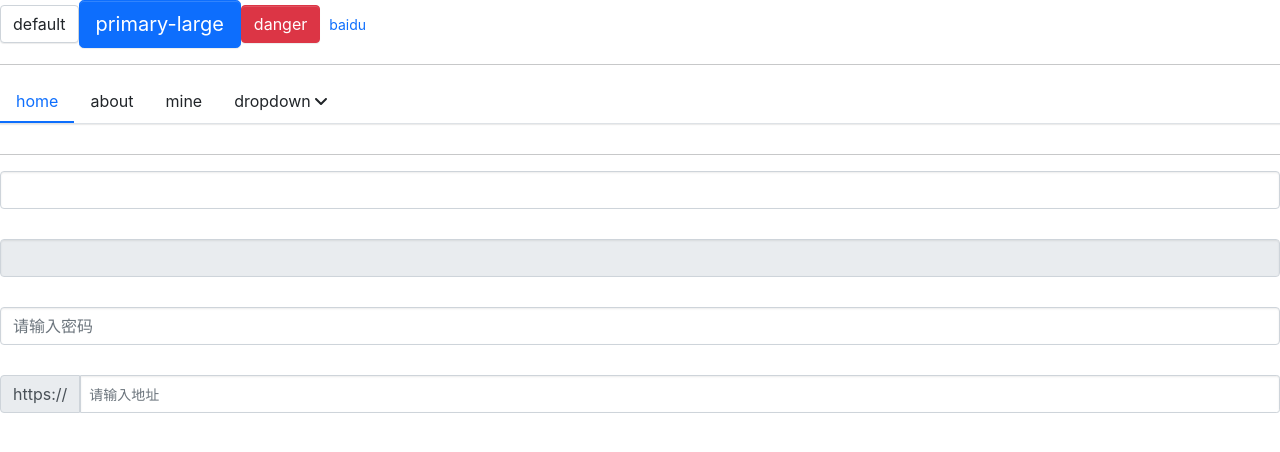
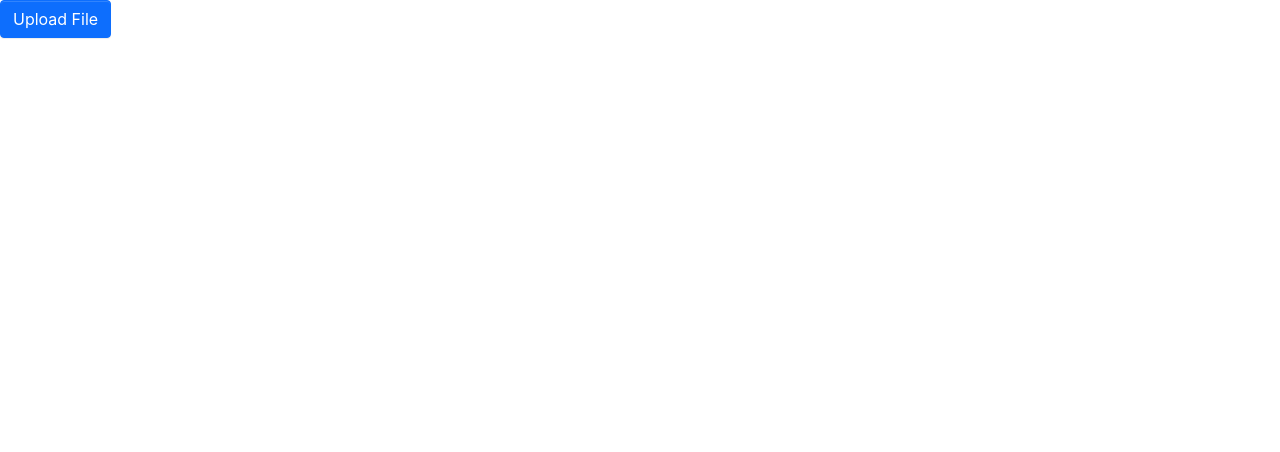
Before and after one commit to wsq520/mini-react-antd, a React (Create React App) app: page / in a window 1280 px wide. Shown: the top 452 px of the page. Built offline with nearby package versions, Linux system fonts and the light colour scheme.

Commit message:
实现简单的upload组件及测试

```diff
--- a/package.json
+++ b/package.json
@@ -14,6 +14,7 @@
     "@types/node": "^16.18.68",
     "@types/react": "^18.2.42",
     "@types/react-dom": "^18.2.17",
+    "axios": "^1.5.0",
     "classnames": "^2.3.2",
     "node-sass": "^7.0.3",
     "react": "^18.2.0",
--- a/src/App.tsx
+++ b/src/App.tsx
@@ -3,13 +3,28 @@ import Button from "./components/Button/button";
 import Menu from "./components/Menu/menu";
 import MenuItem from "./components/Menu/menuItem";
 import SubMenu from "./components/Menu/subMenu";
-import Icon from "./components/Icon/icon";
+// import Icon from "./components/Icon/icon";
 import Input from "./components/Input";
+import { Upload } from "./components/Upload/upload";
 
 function App() {
+  const onSuccess = (data: any, file: File) => {
+    console.log("onSuceess:", data, file);
+  };
+  const onError = (data: any, file: File) => {
+    console.log("onError:", data, file);
+  };
+  const checkFileSize = (file: File) => {
+    if (Math.round(file.size / 1024) > 50) {
+      alert("file too big");
+      return false;
+    }
+    return true;
+  };
+
   return (
     <div className="App">
-      <div>
+      {/* <div>
         <Button>default</Button>
         <Button btnType="primary" size="lg">
           primary-large
@@ -38,7 +53,14 @@ function App() {
       <Input></Input>
       <Input disabled></Input>
       <Input placeholder="请输入密码"></Input>
-      <Input placeholder="请输入地址" prepend='https://' size="sm"></Input>
+      <Input placeholder="请输入地址" prepend="https://" size="sm"></Input>
+      <hr /> */}
+      <Upload
+        action="https://jsonplaceholder.typicode.com/posts/"
+        onSuccess={onSuccess}
+        onError={onError}
+        beforeUpload={checkFileSize}
+      ></Upload>
     </div>
   );
 }
--- /dev/null
+++ b/src/components/Upload/upload.tsx
@@ -0,0 +1,99 @@
+import React, { FC, useRef, ChangeEvent } from "react";
+import axios, { AxiosProgressEvent } from "axios";
+import Button from "../Button/button";
+
+export interface UploadProps {
+  action: string;
+  beforeUpload?: (file: File) => boolean | Promise<File>;
+  onProgress?: (percentage: number, file: File) => void;
+  onSuccess?: (data: any, file: File) => void;
+  onError?: (err: any, file: File) => void;
+  onChange?: (file: File) => void;
+}
+
+export const Upload: FC<UploadProps> = (props) => {
+  const { action, beforeUpload, onProgress, onSuccess, onError, onChange } =
+    props;
+
+  const fileInput = useRef<HTMLInputElement>(null);
+
+  const handleClick = () => {
+    if (fileInput.current) {
+      fileInput.current.click();
+    }
+  };
+
+  const handleFileChange = (e: ChangeEvent<HTMLInputElement>) => {
+    const files = e.target.files;
+    if (!files) {
+      return;
+    }
+    uploadFiles(files);
+    if (fileInput.current) {
+      fileInput.current.value = "";
+    }
+  };
+
+  const uploadFiles = (files: FileList) => {
+    // fileList本身是个伪数组 这里将它转换成数组
+    let postFiles = Array.from(files);
+    postFiles.forEach((file) => {
+      if (!beforeUpload) {
+        post(file);
+      } else {
+        const result = beforeUpload(file);
+        if (result && result instanceof Promise) {
+          result.then((precessedFile) => {
+            post(precessedFile);
+          });
+        } else if (result) {
+          post(file);
+        }
+      }
+    });
+  };
+
+  const post = (file: File) => {
+    const formData = new FormData();
+    formData.append(file.name, file);
+    axios
+      .post(action, formData, {
+        headers: {
+          "Content-Type": "multipart/form-data",
+        },
+        onUploadProgress: (e: AxiosProgressEvent) => {
+          let percentage = Math.round((e.loaded * 100) / e.total!) || 0;
+          if (percentage < 100) {
+            if (onProgress) {
+              onProgress(percentage, file);
+            }
+          }
+        },
+      })
+      .then((resp) => {
+        console.log(resp);
+        onSuccess && onSuccess(resp.data, file);
+        onChange && onChange(file);
+      })
+      .catch((err) => {
+        console.log(err);
+        onError && onError(err, file);
+        onChange && onChange(file);
+      });
+  };
+
+  return (
+    <div className="viking-upload-component">
+      <Button btnType="primary" onClick={handleClick}>
+        Upload File
+      </Button>
+      <input
+        className="viking-file-input"
+        style={{ display: "none" }}
+        type="file"
+        ref={fileInput}
+        onChange={handleFileChange}
+      />
+    </div>
+  );
+};
```
Also changed, not shown: 1 other file (tests, documents, lock files or other folders).
